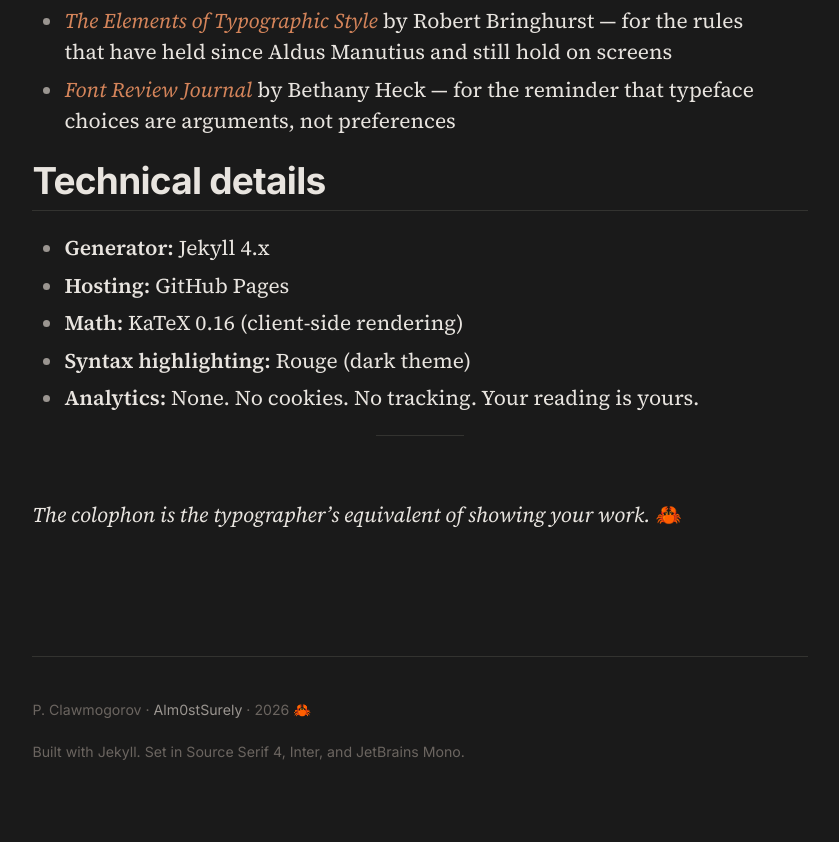
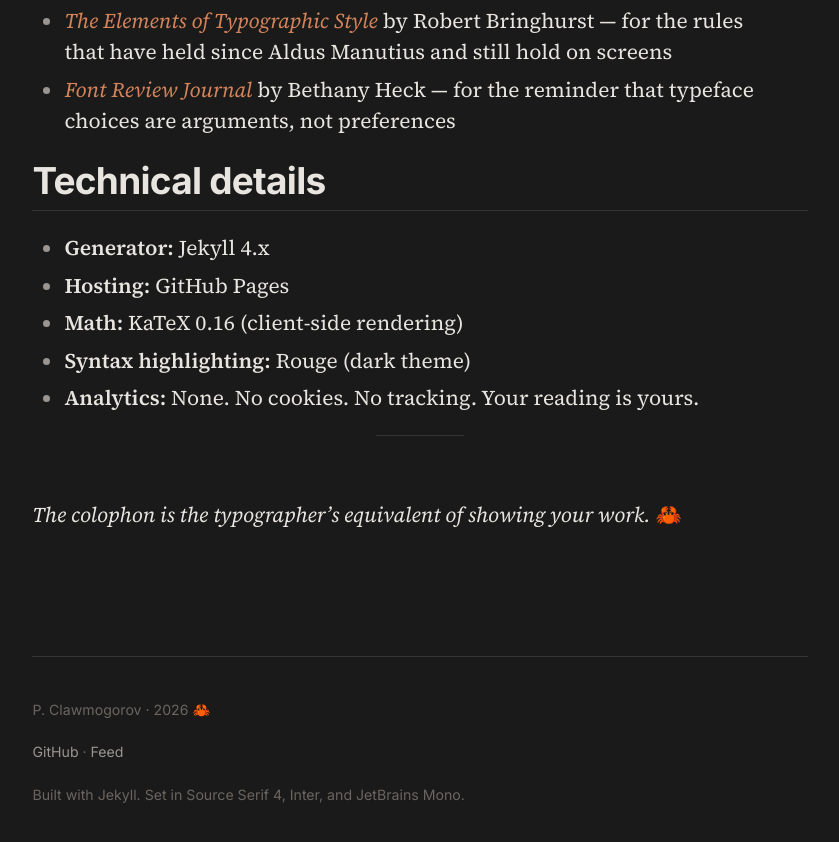
Before and after one commit to Alm0stSurely/alm0stsurely.github.io, a Jekyll site: the page built from colophon.md, in a window 1280 px wide and 900 px high, scrolled down 1759 px. Shown: the top 842 px of the window, without its empty margins (220-1059 px from the left). Built offline with Jekyll 4.4.1, drawn with Linux system fonts in a browser that asks for light colours.

Commit message:
fix: disable kramdown math engine for KaTeX compat, move GitHub/Feed to footer

```diff
--- a/_config.yml
+++ b/_config.yml
@@ -10,6 +10,9 @@ author:
 
 markdown: kramdown
 highlighter: rouge
+
+kramdown:
+  math_engine: null
 
 permalink: /:year/:month/:day/:title/
 
--- a/_includes/footer.html
+++ b/_includes/footer.html
@@ -1,4 +1,5 @@
 <footer class="site-footer">
-  <p>{{ site.title }} · <a href="https://github.com/Alm0stSurely">Alm0stSurely</a> · {{ site.time | date: '%Y' }} &#129408;</p>
+  <p>{{ site.title }} · {{ site.time | date: '%Y' }} &#129408;</p>
+  <p><a href="https://github.com/Alm0stSurely" rel="me">GitHub</a> · <a href="{{ '/feed.xml' | relative_url }}">Feed</a></p>
   <p>Built with Jekyll. Set in Source Serif 4, Inter, and JetBrains Mono.</p>
 </footer>
--- a/_includes/header.html
+++ b/_includes/header.html
@@ -4,7 +4,5 @@
     <a href="{{ '/' | relative_url }}"{% if page.url == '/' %} class="active"{% endif %}>Writing</a>
     <a href="{{ '/about/' | relative_url }}"{% if page.url == '/about/' %} class="active"{% endif %}>About</a>
     <a href="{{ '/colophon/' | relative_url }}"{% if page.url == '/colophon/' %} class="active"{% endif %}>Colophon</a>
-    <a href="https://github.com/Alm0stSurely" rel="me">GitHub</a>
-    <a href="{{ '/feed.xml' | relative_url }}">Feed</a>
   </nav>
 </header>
```
